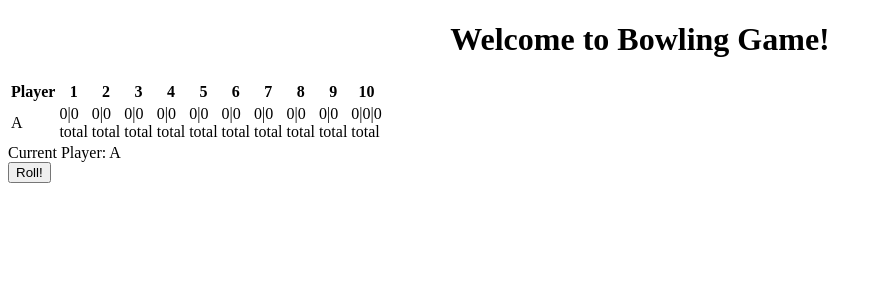
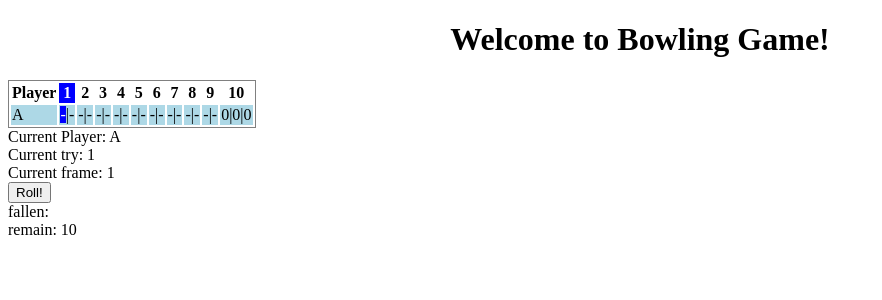
Before and after one commit to JinWooShin/bowling-game, an Angular app: page / in a window 1280 px wide. Both pictures are taken after a click on the button "Start". Shown: the top 300 px of the page, without its empty margins (0-882 px from the left). Built offline with nearby package versions, Linux system fonts and the light colour scheme.

Commit message:
bug in total

```diff
--- a/src/app/Bowling/Bowling.ts
+++ b/src/app/Bowling/Bowling.ts
@@ -31,15 +31,18 @@ export class Bowling {
         }
     }
 
-    rollTheBall():void {
+    rollTheBall():number {
         var numOfFallen = this.getFallenPins();
         this.currentPlayer.score[this.currentFrame - 1][this.currentTry - 1] = numOfFallen;
         this.currentTry++;
+        return numOfFallen;
     }
 
     isDone():boolean {
         if (this.currentFrame === 10) {
-            if ((this.currentTry === 2 && this.getRemainPins()!==0) || this.currentTry === 3 ) {
+            if (this.currentTry > 3) {
+                return true;
+            } else if (this.currentTry ===3 && this.getRemainPins()!==0) {
                 return true;
             } else {
                 return false;
@@ -72,6 +75,7 @@ export class Bowling {
             this.currentPlayer = this.players[idx + 1];
         }
         this.currentTry = 1;
+
     }
 
     getScore():void {
@@ -80,7 +84,8 @@ export class Bowling {
 
     private getFallenPins():number {
         var pins = this.getRemainPins();
-        return Math.floor (Math.random() * (pins+1));
+        var remain = Math.floor (Math.random() * (pins+1));
+        return remain;
     }
 
     private getRemainPins():number {
--- a/src/app/gamepanel/gamepanel.component.html
+++ b/src/app/gamepanel/gamepanel.component.html
@@ -3,11 +3,24 @@
   <span>{{bowlingGame.currentPlayer.name}}</span>
 </div>
 <div>
+  <span>Current try: </span>
+  <span>{{bowlingGame.currentTry}}</span>
+</div>
+<div>
+    <span>Current frame: </span>
+    <span>{{bowlingGame.currentFrame}}</span>
+  </div>
+<div>
     <div>
-        <button type="button" (click)="rollBall()">Roll!</button>
+        <button type="button" (click)="rollBall()" [disabled]="bowlingGame.isGameOver()">Roll!</button>
     </div>
 </div>
-
+<div>
+  fallen: {{fallen}}
+</div>
+<div>
+  remain: {{bowlingGame.getRemainPins()}}
+</div>
 <div *ngIf="bowlingGame.isGameOver()">
   GAME OVER!!!
 </div>
--- a/src/app/gamepanel/gamepanel.component.ts
+++ b/src/app/gamepanel/gamepanel.component.ts
@@ -8,19 +8,16 @@ import { Bowling } from '../Bowling/Bowling';
 })
 export class GamepanelComponent implements OnInit {
   @Input() bowlingGame:Bowling;
+  fallen: number;
   constructor() { }
 
   ngOnInit() {
   }
 
   rollBall() {
-    if (this.bowlingGame.isGameOver()) {
-
-    } else {
-      this.bowlingGame.rollTheBall();
-      if (this.bowlingGame.isDone()) {
-        this.bowlingGame.nextPlayer();
-      }
+    this.fallen = this.bowlingGame.rollTheBall();
+    if (this.bowlingGame.isDone() && !this.bowlingGame.isGameOver()) {
+      this.bowlingGame.nextPlayer();
     }
   }
 }
--- a/src/app/scoreboard/scoreboard.component.html
+++ b/src/app/scoreboard/scoreboard.component.html
@@ -3,20 +3,32 @@
     <thead>
       <tr>
         <th>Player</th>
-        <th *ngFor="let frame of bowlingGame.players[0].score; let i = index">
+        <th *ngFor="let frame of bowlingGame.players[0].score; let i = index"
+          [ngClass]="{current:bowlingGame.currentFrame===i+1}">
           <span>{{i+1}}</span>
         </th>
       </tr>
     </thead>
-    <tr *ngFor="let player of bowlingGame.players"
-      [ngClass]="{current:bowlingGame.currentPlayer===player}">
-      <td>{{player.name}}</td>
-      <td *ngFor="let frame of player.score; let last = last">
-        <div *ngIf="!last">{{frame[0]}}|{{frame[1]}}</div>
-        <div *ngIf="last">{{frame[0]}}|{{frame[1]}}|{{frame[2]}}</div>
-        <div>total</div>
-      </td>
-    </tr>
-
+    <tbody>
+      <tr *ngFor="let player of bowlingGame.players"
+        [ngClass]="{current:bowlingGame.currentPlayer===player}">
+        <td>{{player.name}}</td>
+        <td *ngFor="let frame of player.score; let last = last; let i = index">
+          <div *ngIf="!last">
+            <span *ngFor="let currentTry of [1,2], let _last = last">
+              <span [ngClass]="{currentTry:isCurrent(player, currentTry, i+1)}">{{getScore(frame, currentTry-1, last)}}</span>
+              <span *ngIf="!_last">|</span>
+            </span>
+          </div>
+          <div *ngIf="last">
+            <span *ngFor="let currentTry of [1,2,3], let _last = last">
+              <span [ngClass]="{currentTry:isCurrent(player, currentTry, i+1)}">{{frame[currentTry-1]}}</span>
+              <span *ngIf="!_last">|</span>
+            </span>
+          </div>
+          <div>{{getTotal(player.score, i)}}</div>
+        </td>
+      </tr>
+    </tbody>
   </table>
 </div>
--- a/src/app/scoreboard/scoreboard.component.scss
+++ b/src/app/scoreboard/scoreboard.component.scss
@@ -0,0 +1,26 @@
+table {
+    border: 1px solid gray;
+    thead {
+        th.current {
+            background-color: blue;
+            color: white;
+        }
+    }
+    tbody {
+        tr.current {
+            background-color: lightblue;
+        }
+        tr {
+            td {
+                span.currentTry {
+                    background-color: blue;
+                    color: white;
+                }
+                span.trySeperator {
+                    background-color: white;
+                    color: black;
+                }
+            }
+        }
+    }
+}
--- a/src/app/scoreboard/scoreboard.component.ts
+++ b/src/app/scoreboard/scoreboard.component.ts
@@ -1,5 +1,6 @@
 import { Component, OnInit, Input } from '@angular/core';
-import {Bowling} from "../Bowling/Bowling";
+import { Bowling } from "../Bowling/Bowling";
+import { Player } from "../Bowling/Player";
 
 @Component({
   selector: 'app-scoreboard',
@@ -8,10 +9,70 @@ import {Bowling} from "../Bowling/Bowling";
 })
 export class ScoreboardComponent implements OnInit {
   @Input() bowlingGame:Bowling;
-
+  const reducer = (accumulator, currentValue) => accumulator + currentValue;
   constructor() { }
 
   ngOnInit() {
   }
 
+  isCurrent(player, currentTry, frame): boolean {
+    if (this.bowlingGame.currentTry === currentTry &&
+      this.bowlingGame.currentPlayer === player &&
+      this.bowlingGame.currentFrame === frame) {
+        return true;
+      } else {
+        return false;
+      }
+  }
+  getScore(pins:number[], currentTry:number, last:boolean):string {
+    var score="";
+    switch(pins[currentTry]) {
+      case 10:
+        if (currentTry===0) {
+          score="X";
+        } else {
+          score="/";
+        }
+        break;
+      case 0:
+        score="-";
+        break;
+      default:
+        if(currentTry===0 || currentTry===2) {
+          score=pins[currentTry].toString();
+        } else {
+          if (pins[currentTry]+pins[currentTry-1]===10) {
+            score="/";
+          } else {
+            score=pins[currentTry].toString();
+          }
+        }
+    }
+    return score;
+  }
+  getTotal(scores:number[][], currentFrame) {
+    var total = 0;
+    for (var i=0; i<=currentFrame; i++) {
+      var currentTotal =  scores[currentFrame].reduce(this.reducer);
+      if(i>0) {
+        if (scores[currentFrame-1].indexOf(10)===0) {
+          currentTotal = scores[currentFrame-1].reduce(this.reducer) + scores[currentFrame].reduce(this.reducer);
+        }
+        else if (scores[currentFrame-1].reduce(this.reducer)===10) {
+          currentTotal = scores[currentFrame-1].reduce(this.reducer) + scores[currentFrame][0];
+        }
+      }
+      if (i>1 && scores[currentFrame-2].indexOf(10)===0) {
+        currentTotal+=10;
+      }
+      if (i>2 && scores[currentFrame-3].indexOf(10)===0) {
+        currentTotal+=10;
+      }
+      total+=currentTotal;
+    }
+    if((this.bowlingGame.currentFrame === currentFrame && scores[currentFrame].reduce(this.reducer)===10)||total===0) {
+      return " ";
+    }
+    return total;
+  }
 }
```
